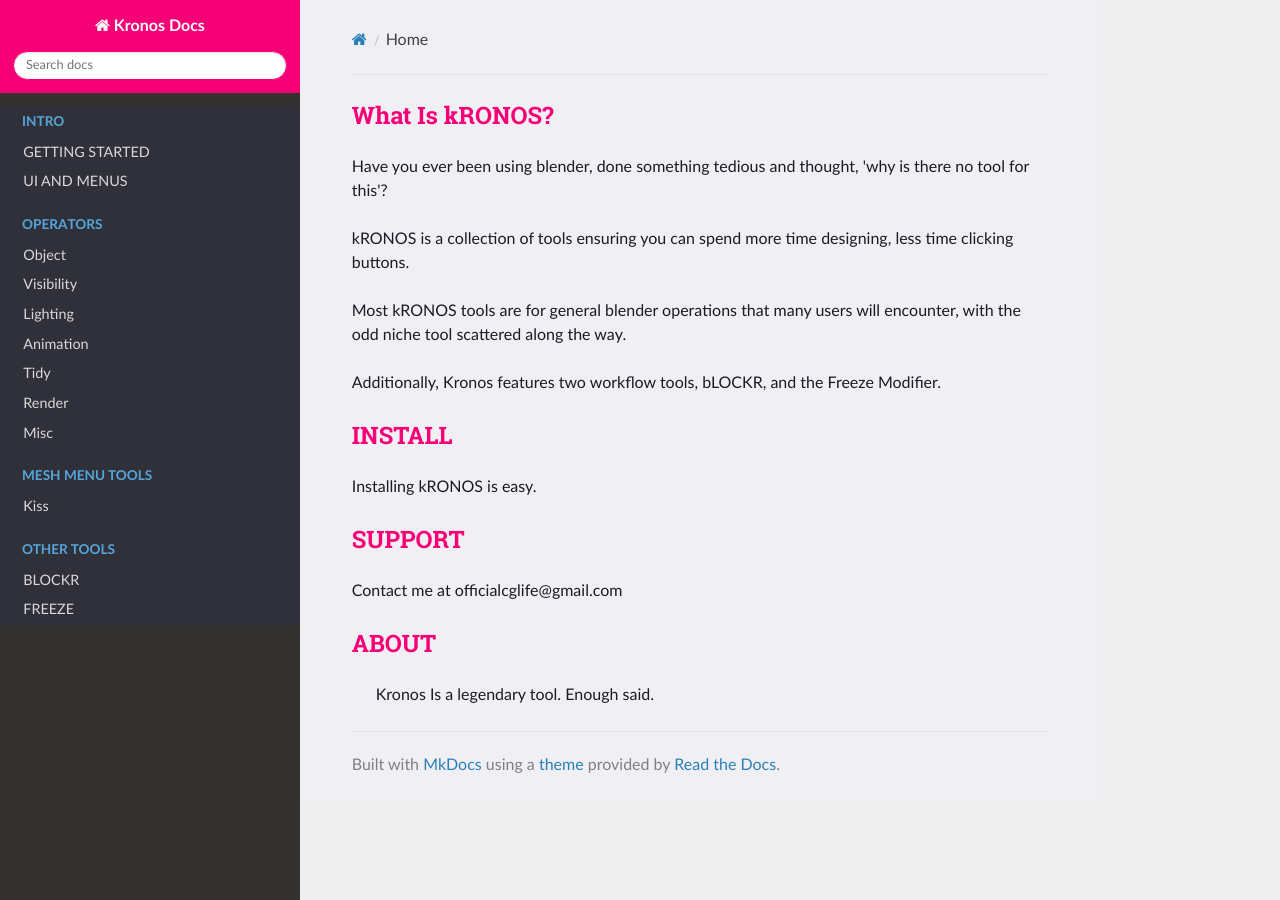
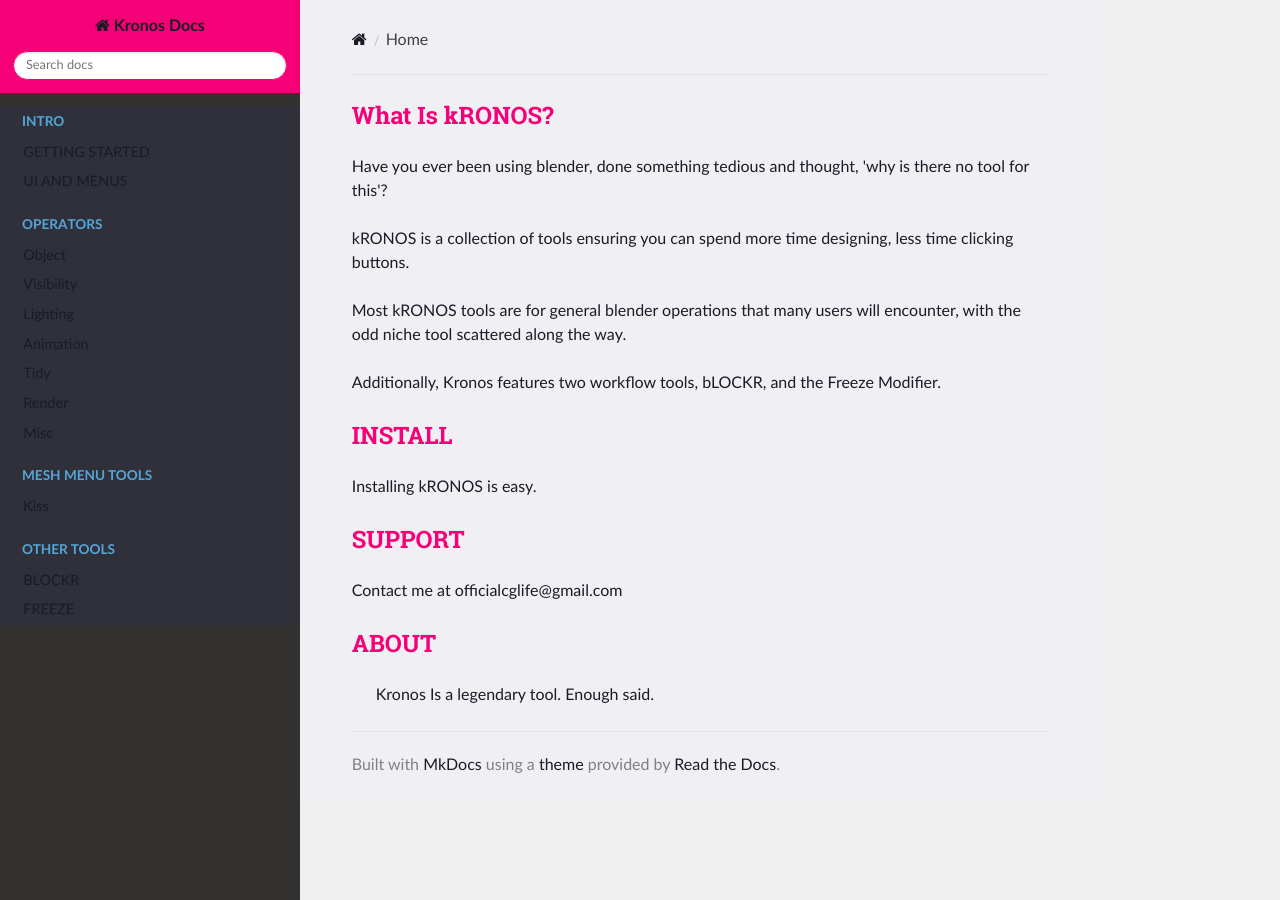
Before and after one commit to CGLIFE7/KronosDocs, an MkDocs documentation site: the page built from docs/docs/index.md, in a window 1280 px wide. Built offline with MkDocs 1.6.1, drawn with Linux system fonts in a browser that asks for light colours; nearby versions of some CDN libraries.

Commit message:
Update extra.css

```diff
--- a/docs/docs/extra.css
+++ b/docs/docs/extra.css
@@ -33,3 +33,8 @@
 
 background-color:#2F3039 !important;
 }
+
+
+a {
+color:#1A1B25 !important;
+}
```
